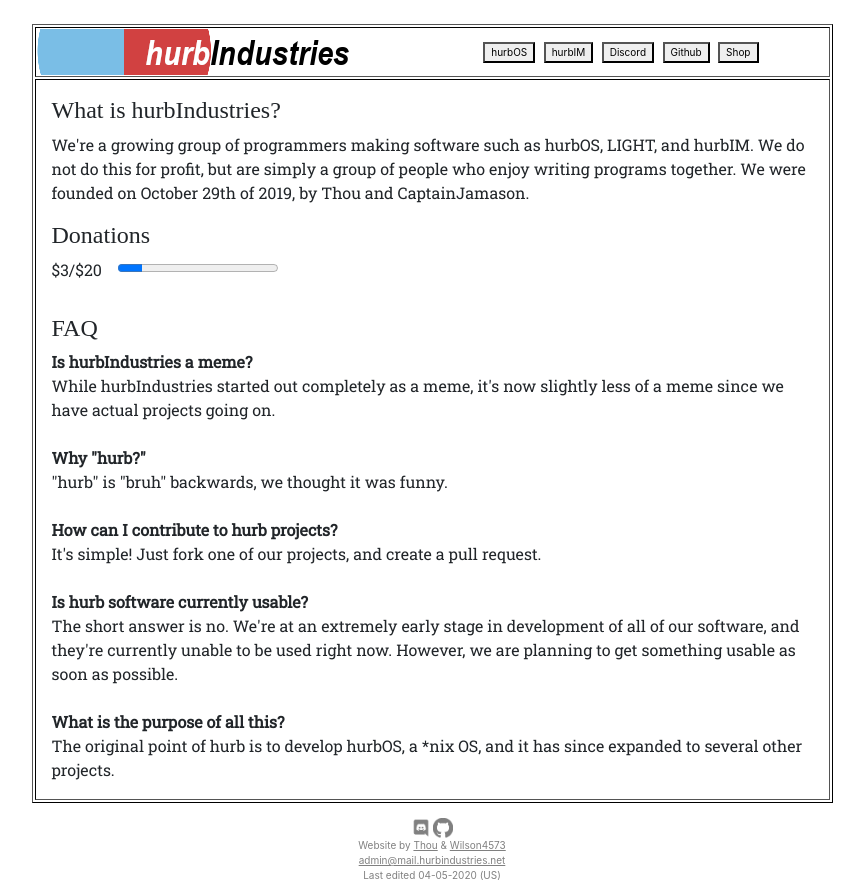
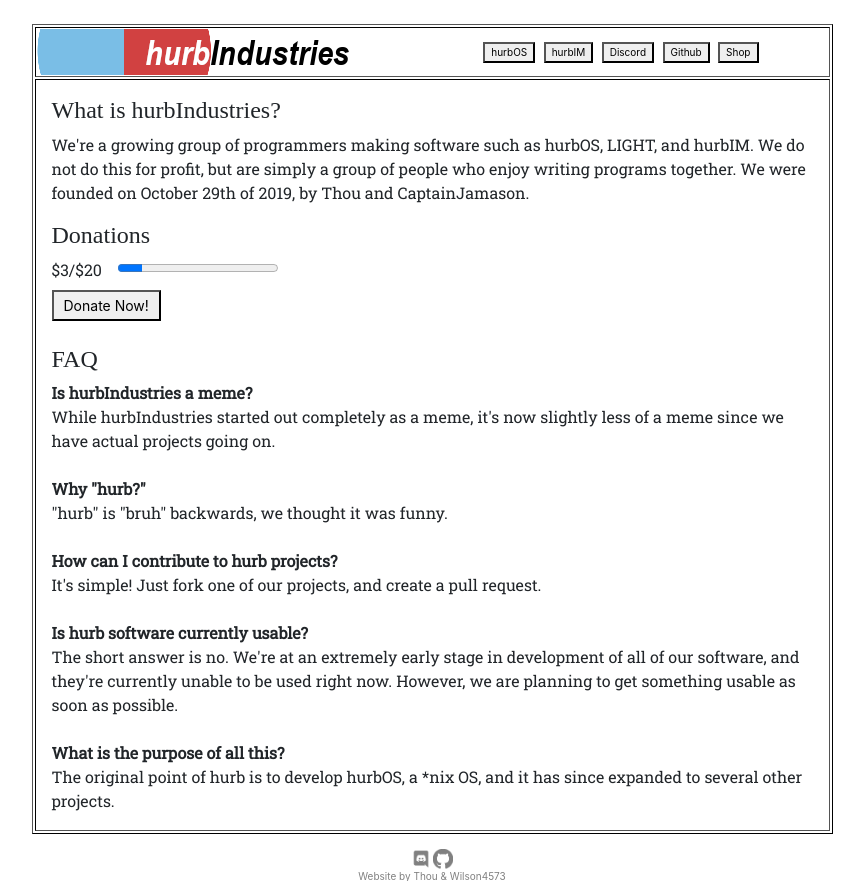
Before and after one commit to hurbOS/hurbSite, a PHP site: page / in a window 1280 px wide. Shown: the top 881 px of the page, without its empty margins (208-1072 px from the left). Run offline with PHP 8.4, Linux system fonts and the light colour scheme; some web fonts are replaced.

Commit message:
Donations bug fix

```diff
--- a/index.css
+++ b/index.css
@@ -76,3 +76,7 @@ td{
   margin-top:12.5px;
   margin-right:69px;
 }
+#donation{
+  font-size: 14px;
+  padding: 3px 10px;
+}
--- a/index.html
+++ b/index.html
@@ -56,7 +56,9 @@
                 <h4 class="sCP">Donations</h4>
                 <label class="rS" for="donations">$3/$20  &nbsp;&nbsp;</label>
                 <progress id="file" value="3" max="20"> 32% </progress>
-                <br><br>
+                <br>
+		<a href="webpages/items/donate.html"><button id="donation">Donate Now!</button></a>
+		<br><br>
                 <h4 class="sCP">FAQ</h4>
                 <p class="rS">
                   <strong>Is hurbIndustries a meme? </strong>
```
Also changed, not shown: images/money.jpg (added).
